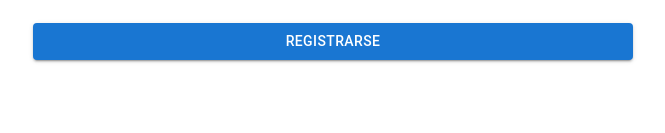
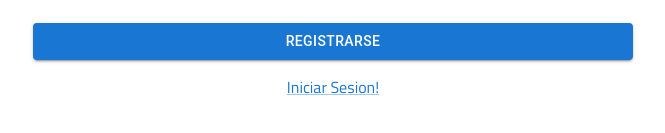
Before and after one commit to Libo033/concesionario-0, a Next.js app: page /account/register in a window 1280 px wide. Shown: the part 473-606 px from the top of the page, without its empty margins (307-972 px from the left). Built offline with nearby package versions, Linux system fonts and the light colour scheme.

Commit message:
Agregado Link a login en RegisterForm

```diff
--- a/src/componentes/account/RegisterForm.tsx
+++ b/src/componentes/account/RegisterForm.tsx
@@ -40,6 +40,9 @@ const RegisterForm = () => {
       <Button fullWidth sx={{ marginTop: "15px" }} variant="contained">
         Registrarse
       </Button>
+      <Link href={"/account/login"} className={styles.link_r}>
+        Iniciar Sesion!
+      </Link>
     </form>
   );
 };
--- a/src/componentes/account/page.module.css
+++ b/src/componentes/account/page.module.css
@@ -108,6 +108,15 @@
 .RegisterForm_Simple {
   padding-block: 10px;
 }
+
+.link_r {
+  padding-top: 15px;
+  display: flex;
+  justify-content: center;
+  color: rgba(25, 118, 210);
+  text-decoration-color: rgba(25, 118, 210, 0.4);
+  margin-bottom: 64px;
+}
 /*#endregion */
 
 @media (641px <= width <= 1024px) {
```
